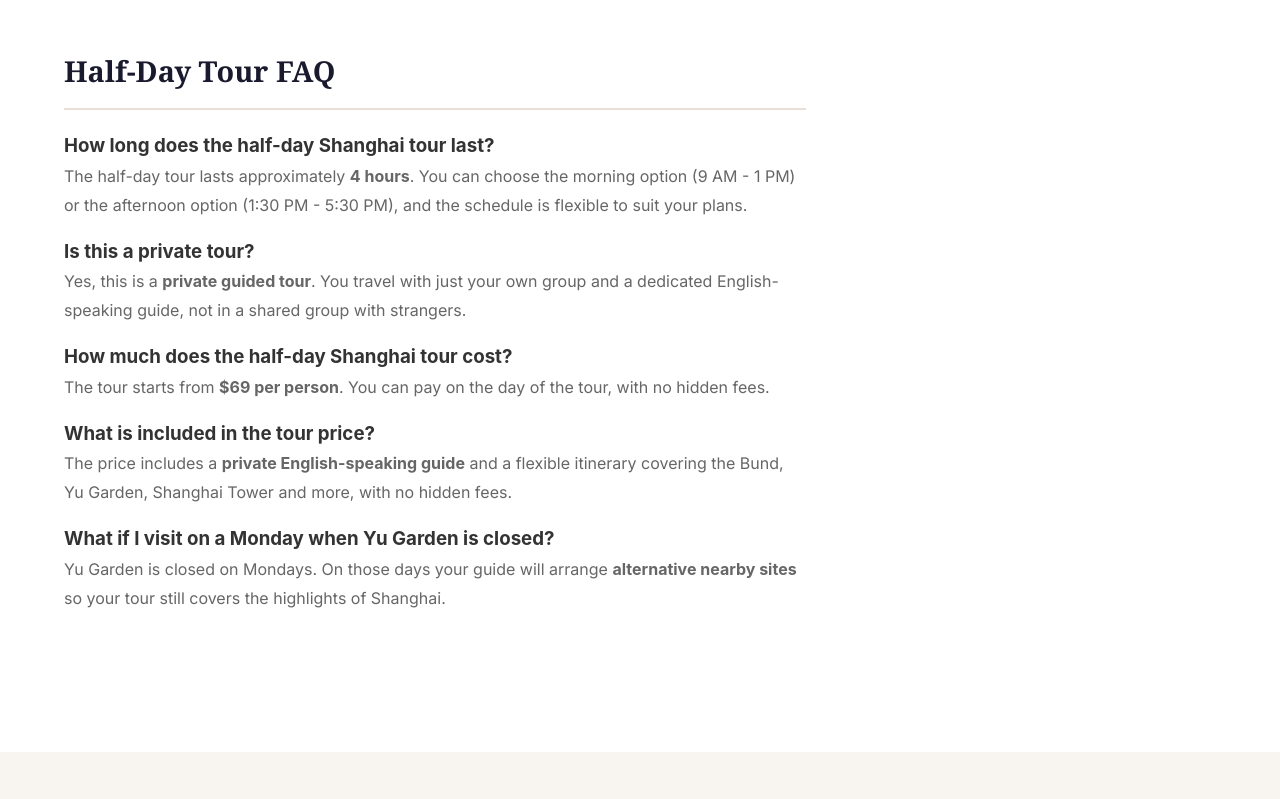
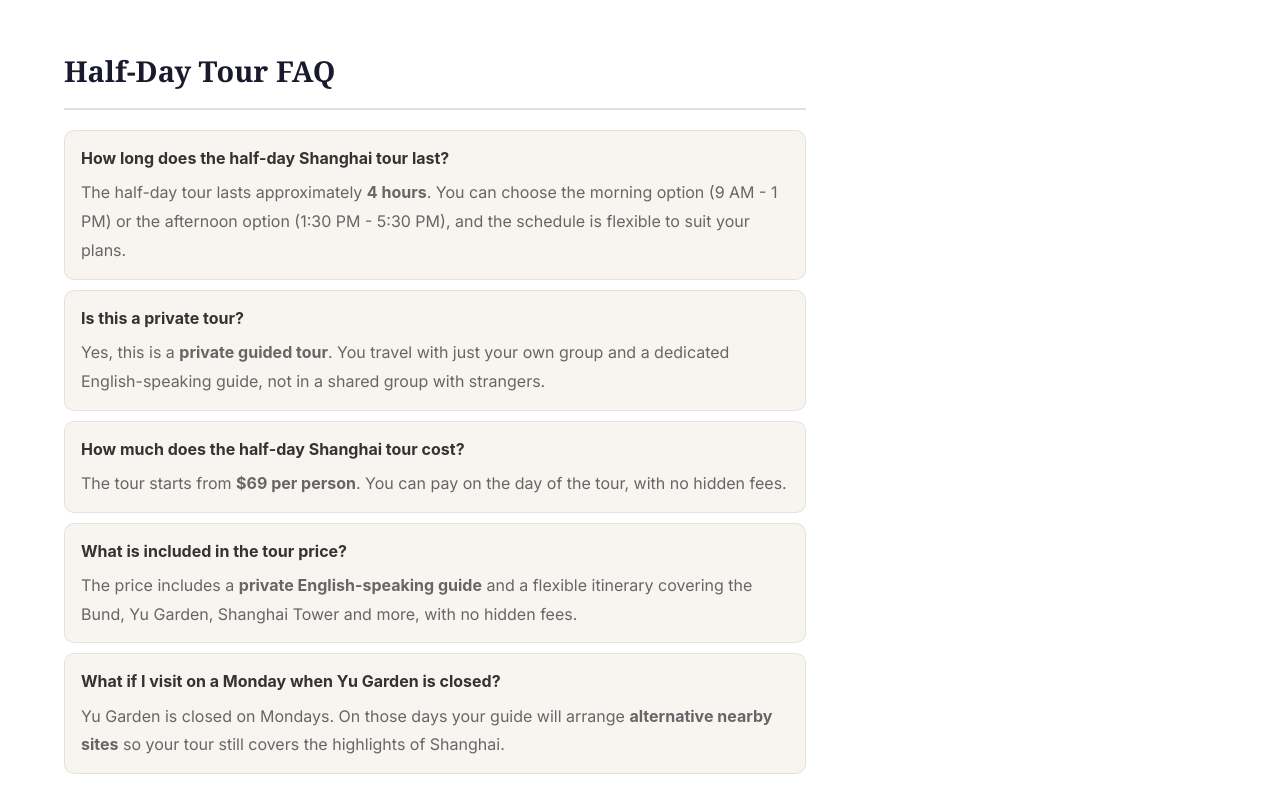
Before and after one commit to elitetravel0309/shanghai-tours-website, a plain HTML site: page tours/half-day-shanghai-tour.html in a window 1280 px wide. Shown: the part 3841-4640 px from the top of the page. Drawn offline with Linux system fonts and the light colour scheme.

Commit message:
SEO/GEO: add on-page FAQ block + FAQPage schema to half-day tour; add .tour-faq styles

```diff
--- a/css/style.css
+++ b/css/style.css
@@ -2231,3 +2231,7 @@
 }
 .blog-cta h3 { margin-bottom: 8px; color: var(--primary-color); }
 .blog-cta p { margin-bottom: 18px; color: var(--text-light); }
+.tour-faq { margin-top: 8px; display: flex; flex-direction: column; gap: 10px; }
+.tour-faq-item { border: 1px solid var(--border-color, rgba(0,0,0,.08)); border-radius: 10px; background: var(--bg-light); padding: 14px 16px; }
+.tour-faq-item h3 { margin: 0 0 6px; font-size: 1rem; color: var(--primary-color); }
+.tour-faq-item p { margin: 0; }
```
